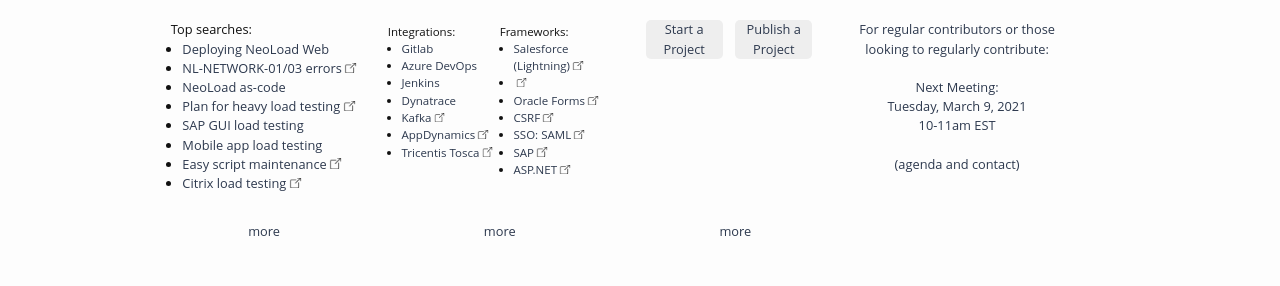
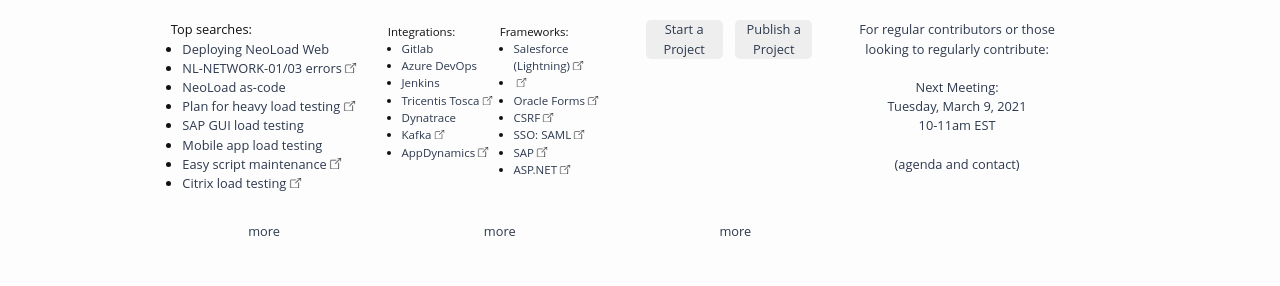
Before and after one commit to Neotys-Connect/connect.neotys.com, a Jekyll site: the page built from index.markdown, in a window 1280 px wide. Shown: the part 275-561 px from the top of the page. Built offline with Jekyll 4.4.1, drawn with Linux system fonts in a browser that asks for light colours; part of the change alters nothing that is shown.

```diff
--- a/_data/integrations.yaml
+++ b/_data/integrations.yaml
@@ -13,7 +13,6 @@ items:
 
 - title: Worksoft Certify
   category: Functional
-  priority: 1
   url: https://github.com/Neotys-Labs/Worksoft-Certify
 
 - title: Ranorex
@@ -26,7 +25,7 @@ items:
 
 - title: Tricentis Tosca
   category: Functional
-  priority: 1
+  priority: 2
   url: https://github.com/Neotys-Labs/Tricentis-Tosca
 
 - title: AppDynamics
```
